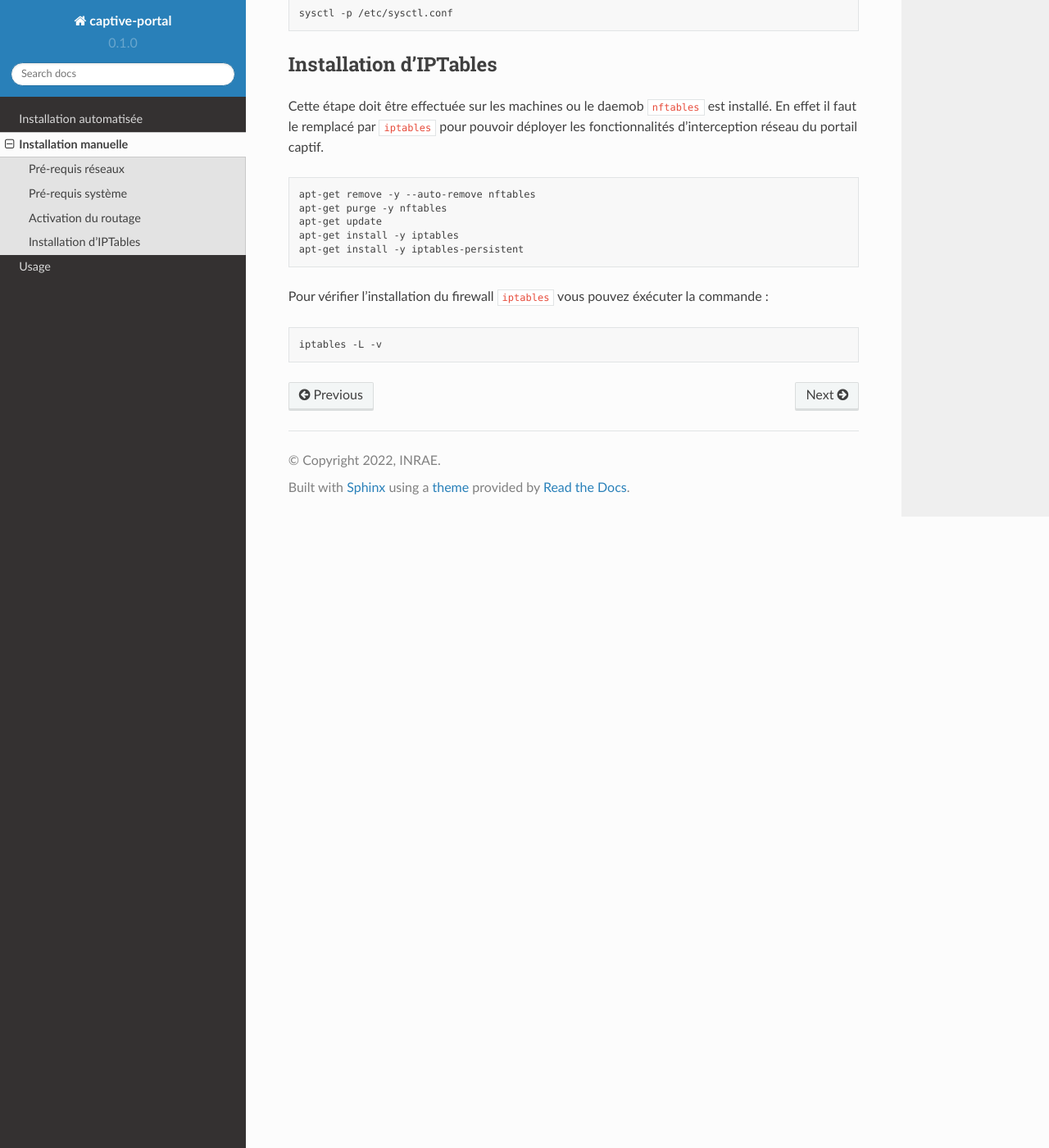
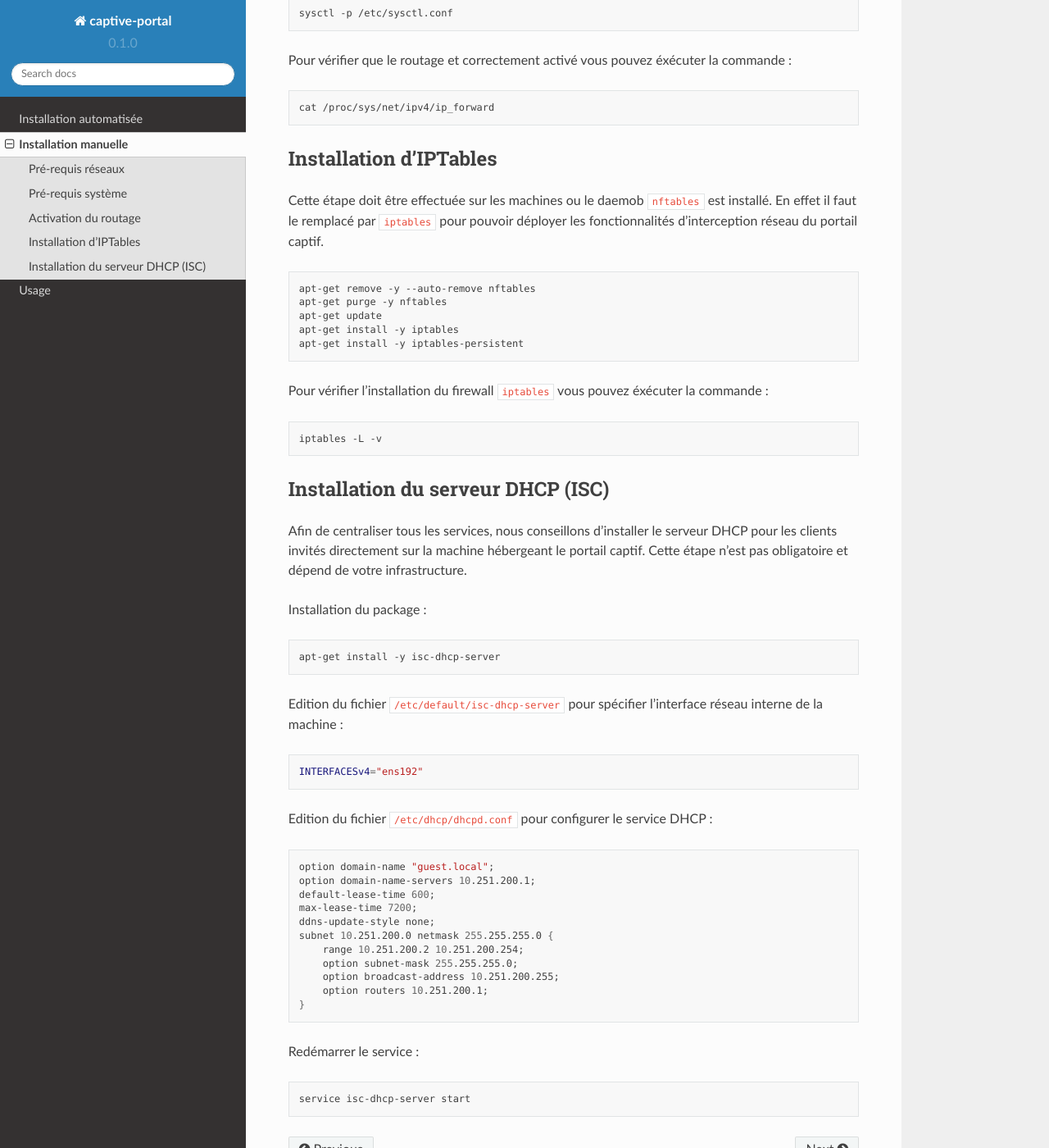
Before and after one commit to ayashisunyday/eduauth, a Sphinx documentation site: the page built from docs/source/manual.install.rst, in a window 1280 px wide and 1400 px high, scrolled down 2081 px. Shown: the whole window at 82% size. Built offline with Sphinx 7.4.7 and the Read the Docs theme 2.0.0, drawn with Linux system fonts in a browser that asks for light colours.

Commit message:
Update manual.install.rst

```diff
--- a/docs/source/manual.install.rst
+++ b/docs/source/manual.install.rst
@@ -77,6 +77,13 @@ Redémarrer le daemon avec la commande :
 
    sysctl -p /etc/sysctl.conf
 
+Pour vérifier que le routage et correctement activé vous pouvez éxécuter la commande :
+
+.. code-block:: bash
+
+   cat /proc/sys/net/ipv4/ip_forward
+
+
 Installation d'IPTables
 ------------
 
@@ -95,3 +102,42 @@ Pour vérifier l'installation du firewall ``iptables`` vous pouvez éxécuter la
 .. code-block:: bash
 
    iptables -L -v
+
+Installation du serveur DHCP (ISC)
+------------
+
+Afin de centraliser tous les services, nous conseillons d'installer le serveur DHCP pour les clients invités directement sur la machine hébergeant le portail captif. Cette étape n'est pas obligatoire et dépend de votre infrastructure.
+
+Installation du package :
+
+.. code-block:: bash
+
+   apt-get install -y isc-dhcp-server
+
+Edition du fichier ``/etc/default/isc-dhcp-server`` pour spécifier l'interface réseau interne de la machine :
+
+.. code-block:: bash
+
+   INTERFACESv4="ens192"
+
+Edition du fichier ``/etc/dhcp/dhcpd.conf`` pour configurer le service DHCP :
+
+.. code-block:: bash
+
+   option domain-name "guest.local";
+   option domain-name-servers 10.251.200.1;
+   default-lease-time 600;
+   max-lease-time 7200;
+   ddns-update-style none;
+   subnet 10.251.200.0 netmask 255.255.255.0 {
+       range 10.251.200.2 10.251.200.254;
+       option subnet-mask 255.255.255.0;
+       option broadcast-address 10.251.200.255;
+       option routers 10.251.200.1;
+   }
+
+Redémarrer le service :
+
+.. code-block:: bash
+
+   service isc-dhcp-server start
```
